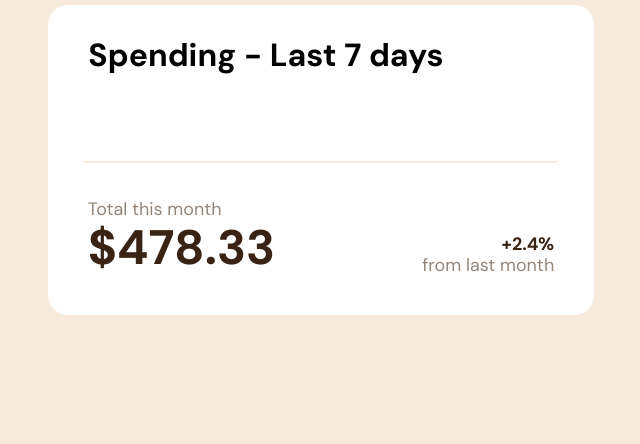
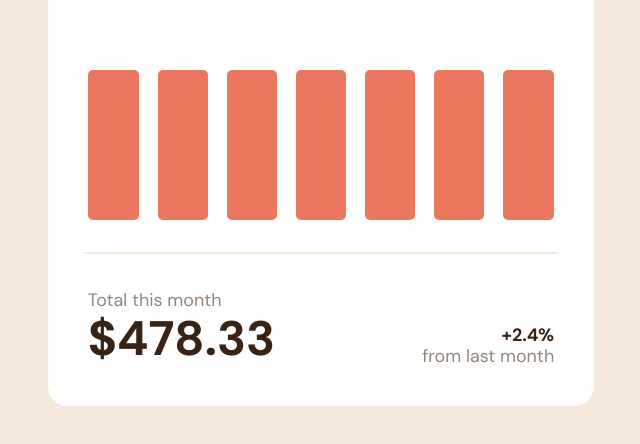
Before and after one commit to CarolineLienard/Expenses-Chart-Component, a website: page index.html in a window 1280 px wide. Shown: the part 308-752 px from the top of the page, without its empty margins (319-959 px from the left). Drawn offline with Linux system fonts and the light colour scheme.

Commit message:
🔨 Adding script

```diff
--- a/index.html
+++ b/index.html
@@ -22,7 +22,7 @@
         </div>
         <div class="chart-container">
           <h1>Spending - Last 7 days</h1>
-          <div class="chart-container__stats">
+          <div class="statsList" id="statsList">
             <!-- here the chart -->
           </div>
           <div class="chart-container__separator">
@@ -40,5 +40,19 @@
         </div>
       </div>
     </main>
+
+    <script>
+      fetch("data.json")
+      .then(data => data.json())
+      .then(res => {
+      const statsList = document.getElementById("statsList")
+        for (let stat of res) {
+          const bar = document.createElement("div");
+          bar.classList.add("bar");
+          statsList.appendChild(bar);
+        }
+      })
+    </script>
+
   </body>
 </html>
--- a/sass/components/_chart-component.scss
+++ b/sass/components/_chart-component.scss
@@ -67,3 +67,16 @@ main {
         }
     }
 }
+
+.statsList {
+    display: flex;
+    justify-content: space-between;
+    align-items: center;
+    margin: 0px 40px 32px 40px;
+    .bar {
+        background-color: $softRed;
+        width: 50.36px;
+        height: 150px;
+        border-radius: 5px;
+    }
+}
```
Also changed, not shown: assets/css/style.css, 1 other file.
